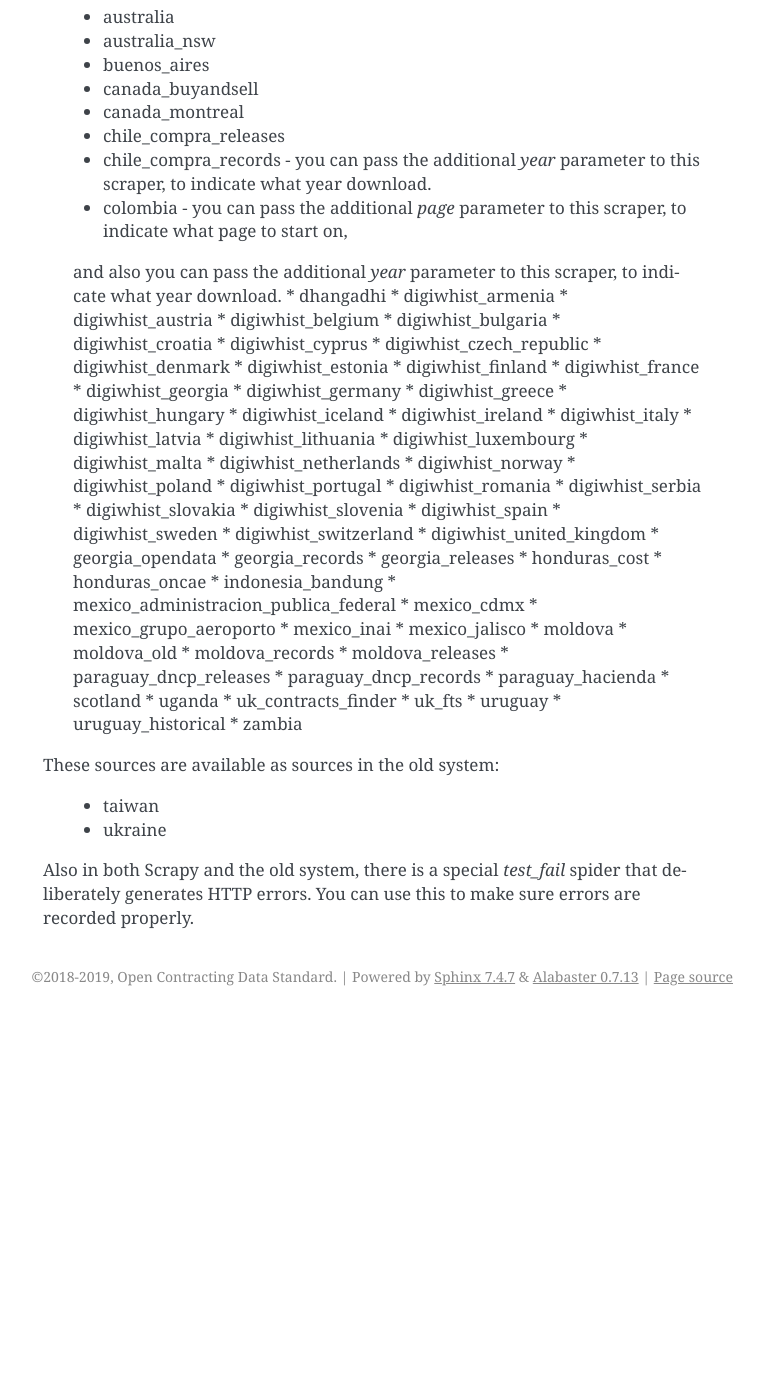
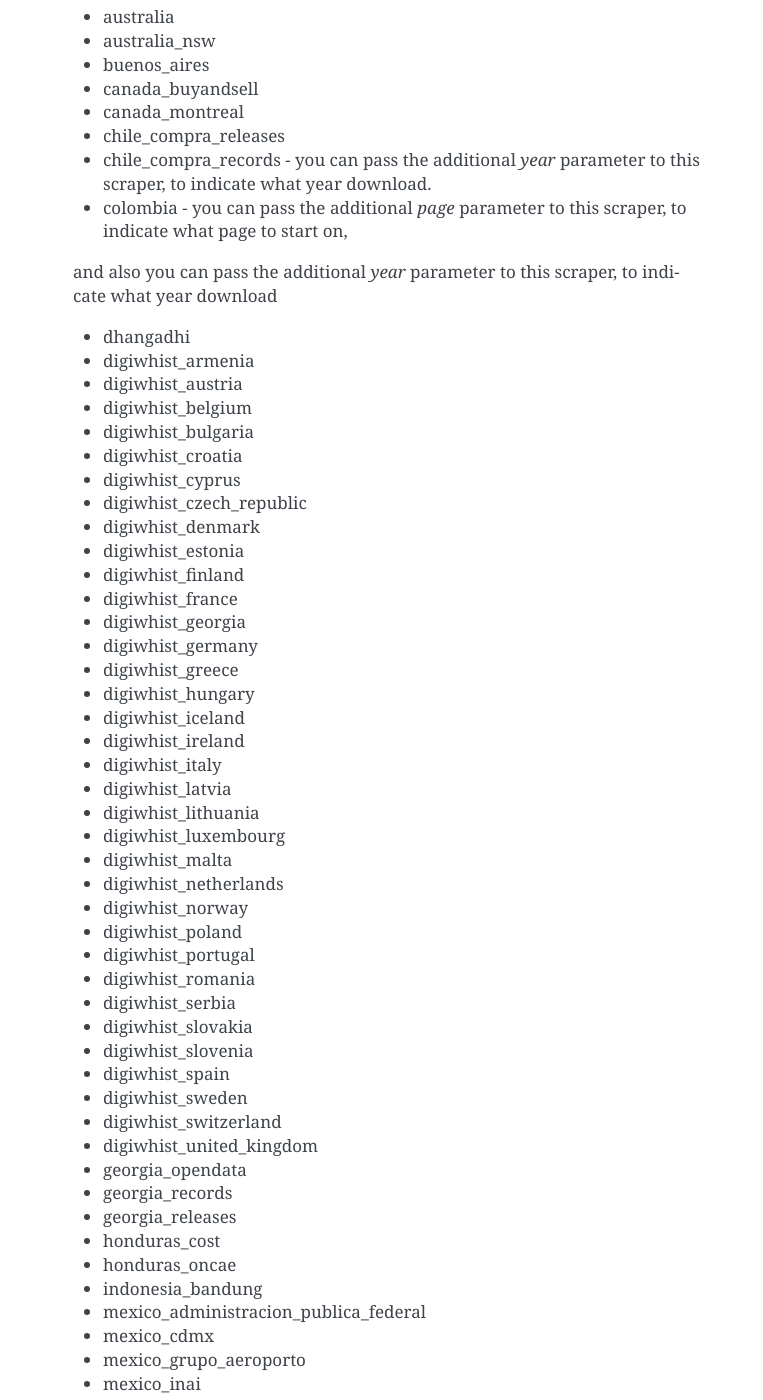
Before and after one commit to open-contracting/kingfisher-collect, a Sphinx documentation site: the page built from docs/sources.rst, in a window 1280 px wide and 1400 px high, scrolled down 210 px. Shown: the whole window, without its empty margins (377-1140 px from the left). Built offline with Sphinx 7.4.7, drawn with Linux system fonts in a browser that asks for light colours; before the commit the page ends 1226 px from its top, so only the background shows below that; some of the changed text lies outside the part shown.

```diff
--- a/docs/sources.rst
+++ b/docs/sources.rst
@@ -14,7 +14,8 @@ These sources are available as Scrapy spiders:
   *  chile_compra_releases
   *  chile_compra_records - you can pass the additional `year` parameter to this scraper, to indicate what year download.
   *  colombia - you can pass the additional `page` parameter to this scraper, to indicate what page to start on,
-  and also you can pass the additional `year` parameter to this scraper, to indicate what year download.
+  and also you can pass the additional `year` parameter to this scraper, to indicate what year download
+
   *  dhangadhi
   *  digiwhist_armenia
   *  digiwhist_austria
```
